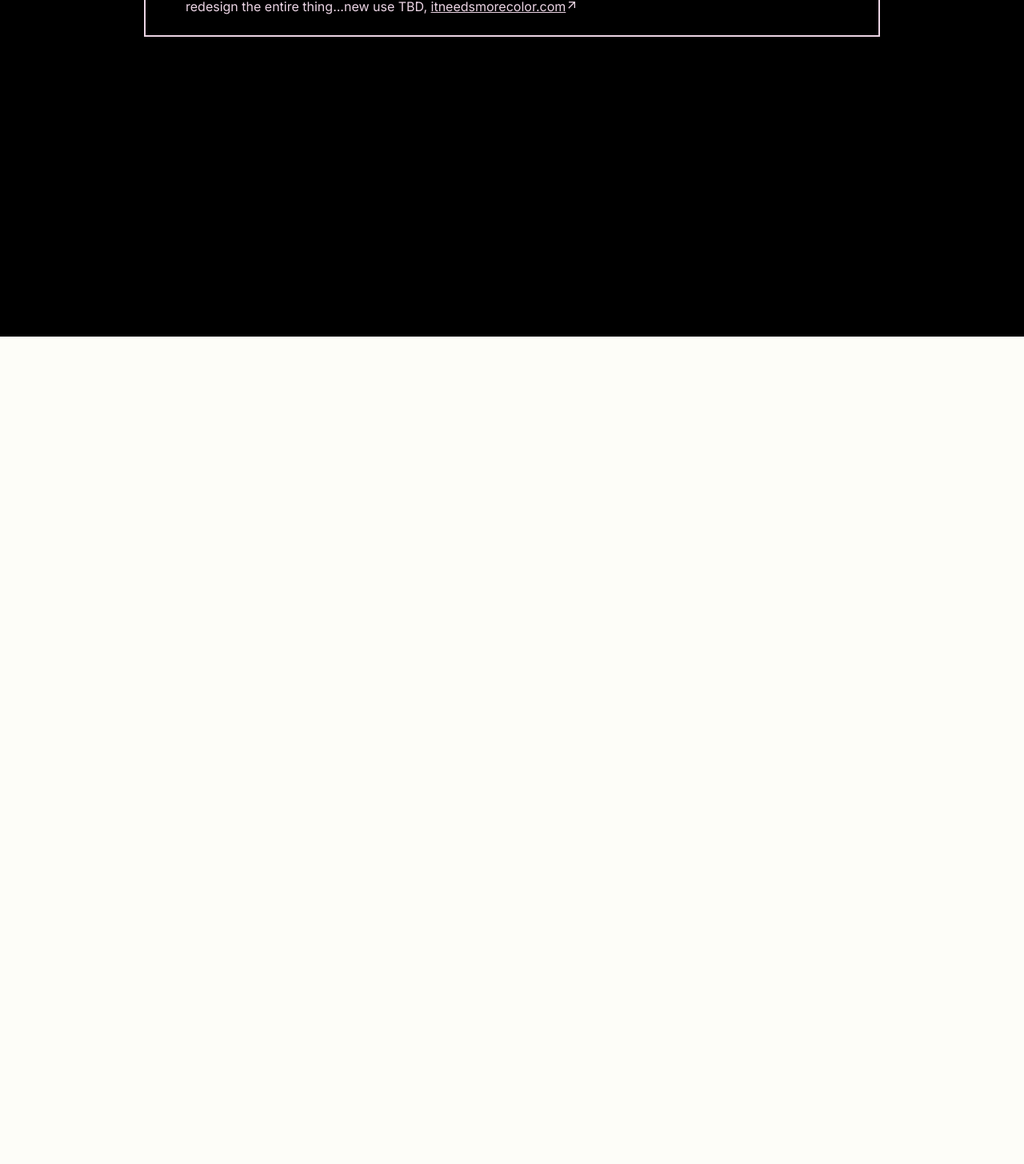
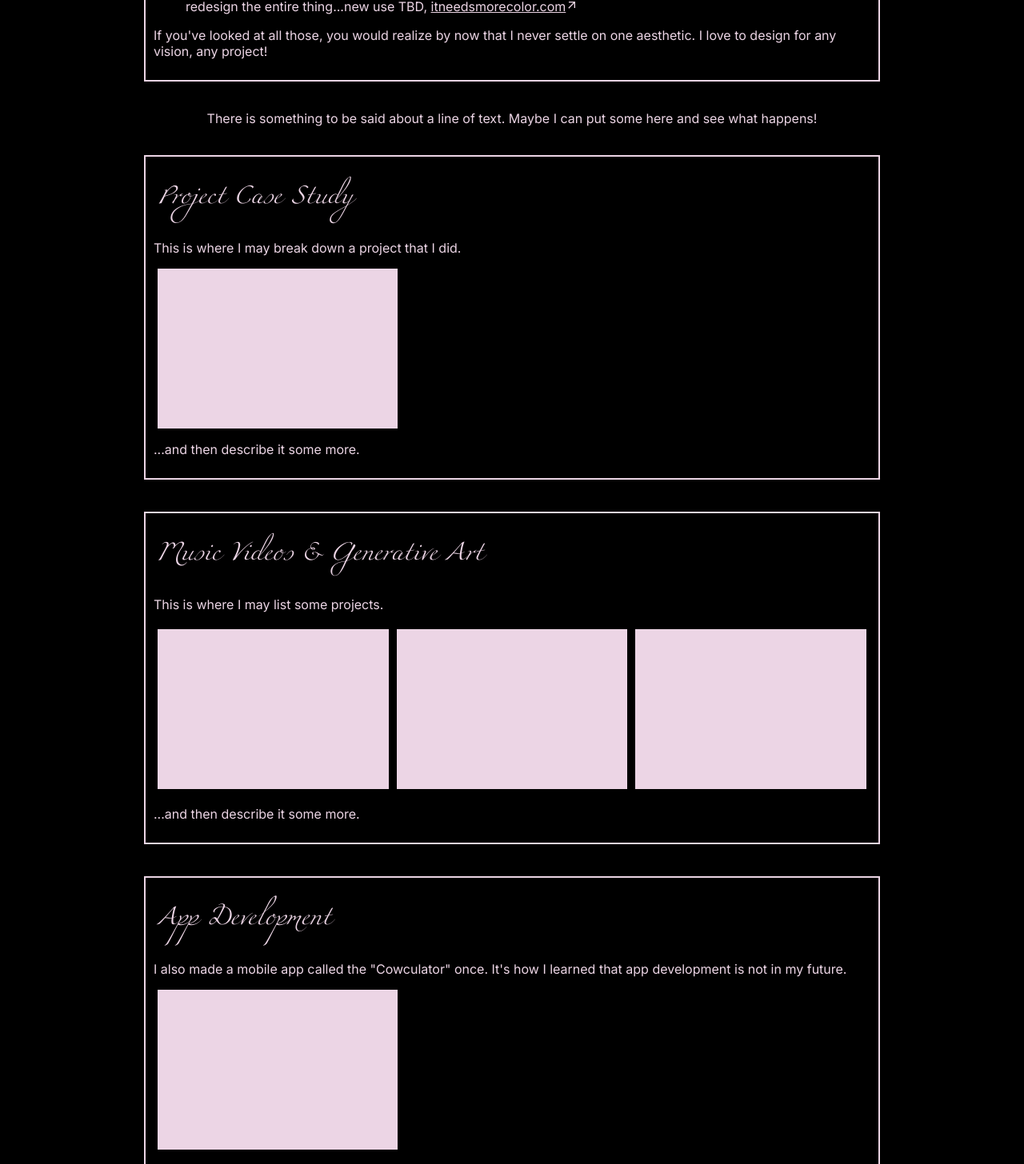
Before and after one commit to gracebmanning/graceis.online, a React (Create React App) app: page /projects in a window 1280 px wide. Shown: the part 379-1835 px from the top of the page at 80% size. Before the commit the page ends 800 px from the top, so only its background shows below. Built offline with nearby package versions, Linux system fonts and the light colour scheme; a web font is replaced by a local one.

Commit message:
add filler content to project page

```diff
--- a/src/components/Projects/Projects.css
+++ b/src/components/Projects/Projects.css
@@ -31,6 +31,20 @@
     text-align: left;
 }
 
+.projectsContentBoxTitle{
+    font-family: 'Miama';
+    font-weight: 400;
+    font-size: 50px;
+    margin: 5px;
+}
+
 .projectsWebsiteList a{
     color: var(--color-accent-two);
 }
+
+.projectsFillerImage{
+    width: 300px;
+    height: 200px;
+    background-color: var(--color-accent-two);
+    margin: 5px;
+}
--- a/src/components/Projects/Projects.js
+++ b/src/components/Projects/Projects.js
@@ -51,6 +51,49 @@ export default function Projects(){
                             return <li key={index}>{proj.title}, <a href={proj.href} target='_blank' rel='noreferrer'>{proj.link}</a><MdArrowOutward/></li>
                         })}
                     </ul>
+                    <p>
+                        If you've looked at all those, you would realize by now that I never settle on one aesthetic. I love to design for any vision, any project!
+                    </p>
+                </div>
+                <p>There is something to be said about a line of text. Maybe I can put some here and see what happens!</p>
+                <div className='projectsContentBox'>
+                    <h3 className='projectsContentBoxTitle'>Project Case Study</h3>
+                    <p>
+                        This is where I may break down a project that I did.
+                    </p>
+                    <div className='projectsFillerImage'>
+                    </div>
+                    <p>
+                        ...and then describe it some more.
+                    </p>
+                </div>
+                <div className='projectsContentBox'>
+                    <h3 className='projectsContentBoxTitle'>Music Videos &amp; Generative Art</h3>
+                    <p>
+                        This is where I may list some projects.
+                    </p>
+                    <div style={{display: 'flex', flexDirection: 'row'}}>
+                        <div className='projectsFillerImage'>
+                        </div>
+                        <div className='projectsFillerImage'>
+                        </div>
+                        <div className='projectsFillerImage'>
+                        </div>
+                    </div>
+                    <p>
+                        ...and then describe it some more.
+                    </p>
+                </div>
+                <div className='projectsContentBox'>
+                    <h3 className='projectsContentBoxTitle'>App Development</h3>
+                    <p>
+                        I also made a mobile app called the "Cowculator" once. It's how I learned that app development is not in my future.
+                    </p>
+                    <div className='projectsFillerImage'>
+                    </div>
+                    <p>
+                        ...and then describe it some more.
+                    </p>
                 </div>
             </div>
 
```
